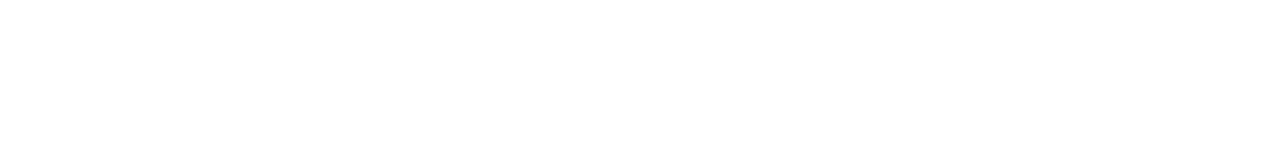
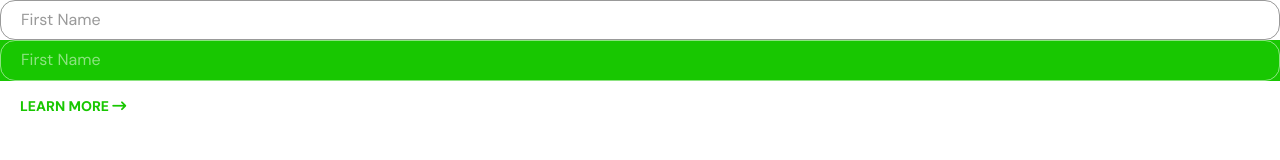
Before and after one commit to fnicolai-85/shiftly, a plain HTML site: page homepage.html in a window 1280 px wide. Drawn offline with nearby package versions, Linux system fonts and the light colour scheme.

Commit message:
Updating inputs

```diff
--- a/css/styles.css
+++ b/css/styles.css
@@ -1,17 +1,21 @@
 @import './normalize.css';
 
 :root {
+    --border-radius-small: 5px;
     --border-radius: 15px;
-    --border-radius-small: 5px;
+    --color-accent: #2cff10;
+    --color-body-var: var(--color-light);
+    --color-body: var(--color-secondary);
+    --color-border-light: rgba(255, 255, 255, .5);
+    --color-border-dark: rgba(52, 52, 52, .5);
+    --color-headings-var: var(--color-light);
+    --color-headings: var(--color-primary);
+    --color-hover-dark: rgba(52, 52, 52, 0.1);
+    --color-hover-light: #d9d9d9;
+    --color-hover-primary: rgba(44, 255, 16, 0.3);
+    --color-light: #fff;
     --color-primary: #18c701;
     --color-secondary: #343434;
-    --color-light: #fff;
-    --color-hover-light: #d9d9d9;
-    --color-accent: #2cff10;
-    --color-headings: var(--color-primary);
-    --color-headings-var: var(--color-light);
-    --color-body: var(--color-secondary);
-    --color-body-var: var(--color-light);
 }
 
 *, *::after, *::before {
@@ -122,7 +126,7 @@ a {
 }
 
 .link--arrow:hover {
-    background: rgba(44, 255, 16, .3);
+    background: var(--color-hover-primary);
 }
 
 .link__arrow {
@@ -153,15 +157,28 @@ a {
     width: 100%;
 }
 
-.input--color {
-    border-color: rgba(255, 255, 255, .5);
+.input--light-bg {
+    border-color: var(--color-border-dark);
+    color: var(--color-body);
+}
+
+.input--light-bg::placeholder {
+    color: var(--color-border-dark);
+}
+
+.input--light-bg:focus {
+    border-color: var(--color-body);
+}
+
+.input--colored-bg {
+    border-color: var(--color-border-light);
     color: var(--color-light);
 }
 
-.input--color::placeholder {
-    color: rgba(255, 255, 255, .5);
+.input--colored-bg::placeholder {
+    color: var(--color-border-light);
 }
 
-.input--color:focus {
+.input--colored-bg:focus {
     border-color: var(--color-light);
 }
--- a/homepage.html
+++ b/homepage.html
@@ -32,8 +32,20 @@
     <input
       aria-label="First name"
       type="text"
-      class="input input--color"
+      class="input input--light-bg"
       placeholder="First Name"
     />
+    <div style="background: #18c701">
+      <input
+        aria-label="First name"
+        type="text"
+        class="input input--colored-bg"
+        placeholder="First Name"
+      />
+    </div>
+    <a href="" class="link link--arrow">
+      Learn More
+      <i class="fa-solid fa-arrow-right-long link__arrow"></i>
+    </a>
   </body>
 </html>
```
Also changed, not shown: components/input.html (+13 -1 lines).
